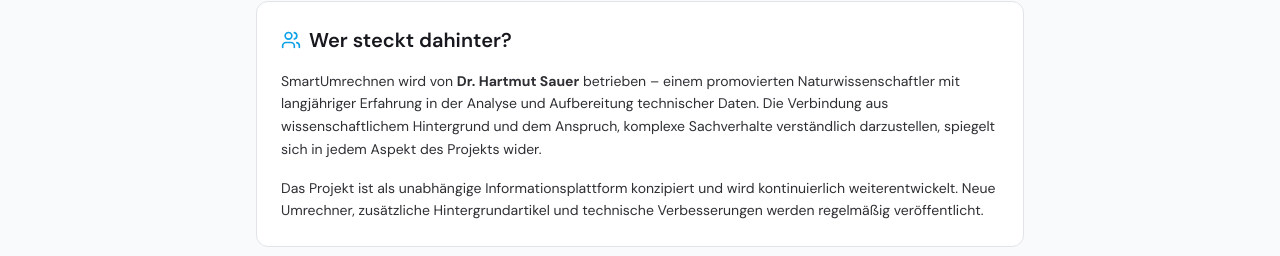
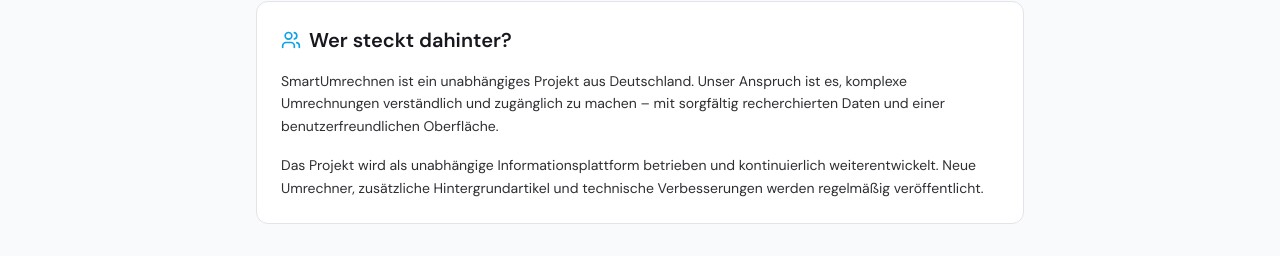
Before and after one commit to DocS61/smartumrechnen, a Next.js app in the folder nextjs_space/: page /about in a window 1280 px wide. Shown: the part 646-902 px from the top of the page. Built offline with nearby package versions, Linux system fonts and the light colour scheme; no server answers.

Commit message:
fix: Über-uns-Seite ohne Dr. Sauer Passage, neutral umformuliert

```diff
--- a/nextjs_space/app/about/page.tsx
+++ b/nextjs_space/app/about/page.tsx
@@ -76,10 +76,10 @@
             </h2>
             <div className="space-y-4 text-sm leading-relaxed text-foreground/90">
               <p>
-                SmartUmrechnen wird von <strong>Dr. Hartmut Sauer</strong> betrieben – einem promovierten Naturwissenschaftler mit langjähriger Erfahrung in der Analyse und Aufbereitung technischer Daten. Die Verbindung aus wissenschaftlichem Hintergrund und dem Anspruch, komplexe Sachverhalte verständlich darzustellen, spiegelt sich in jedem Aspekt des Projekts wider.
+                SmartUmrechnen ist ein unabhängiges Projekt aus Deutschland. Unser Anspruch ist es, komplexe Umrechnungen verständlich und zugänglich zu machen – mit sorgfältig recherchierten Daten und einer benutzerfreundlichen Oberfläche.
               </p>
               <p>
-                Das Projekt ist als unabhängige Informationsplattform konzipiert und wird kontinuierlich weiterentwickelt. Neue Umrechner, zusätzliche Hintergrundartikel und technische Verbesserungen werden regelmäßig veröffentlicht.
+                Das Projekt wird als unabhängige Informationsplattform betrieben und kontinuierlich weiterentwickelt. Neue Umrechner, zusätzliche Hintergrundartikel und technische Verbesserungen werden regelmäßig veröffentlicht.
               </p>
             </div>
           </section>
```
Also changed, not shown: 2 other files (tests, documents, lock files or other folders).
